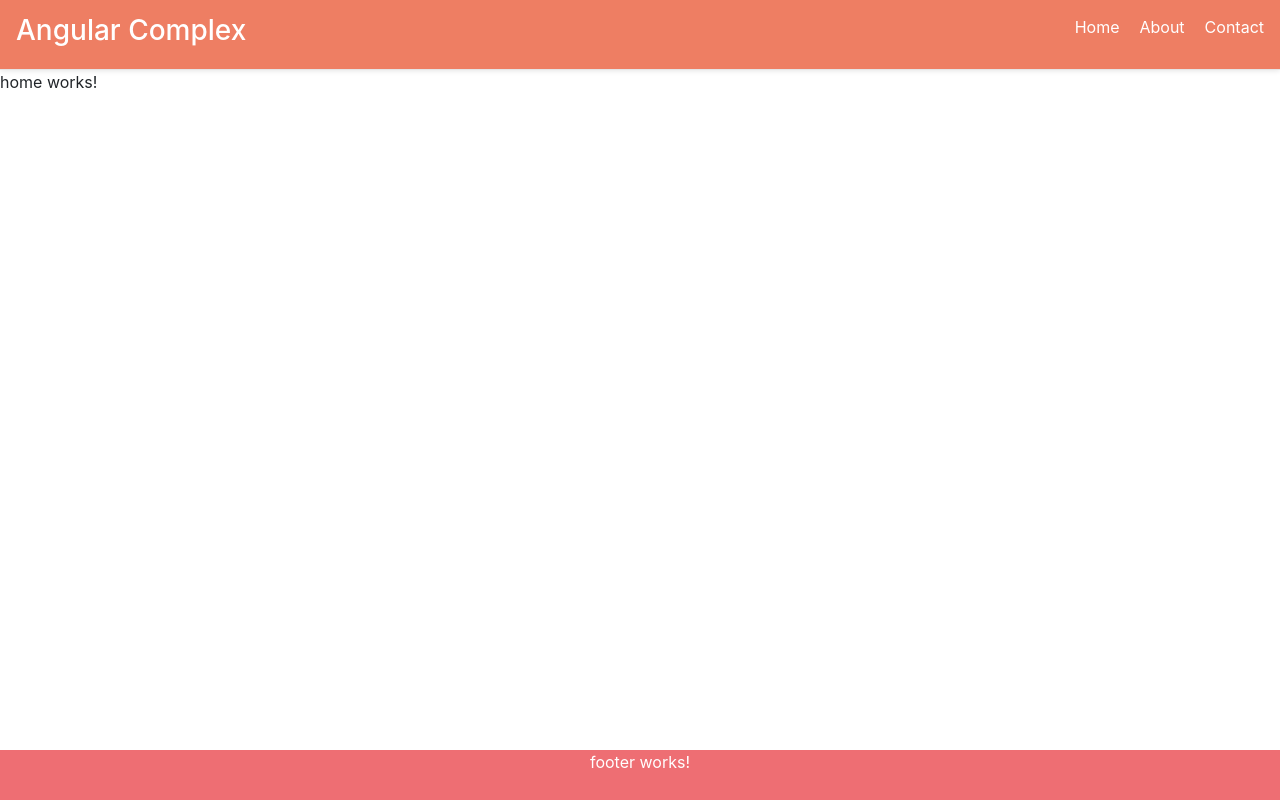
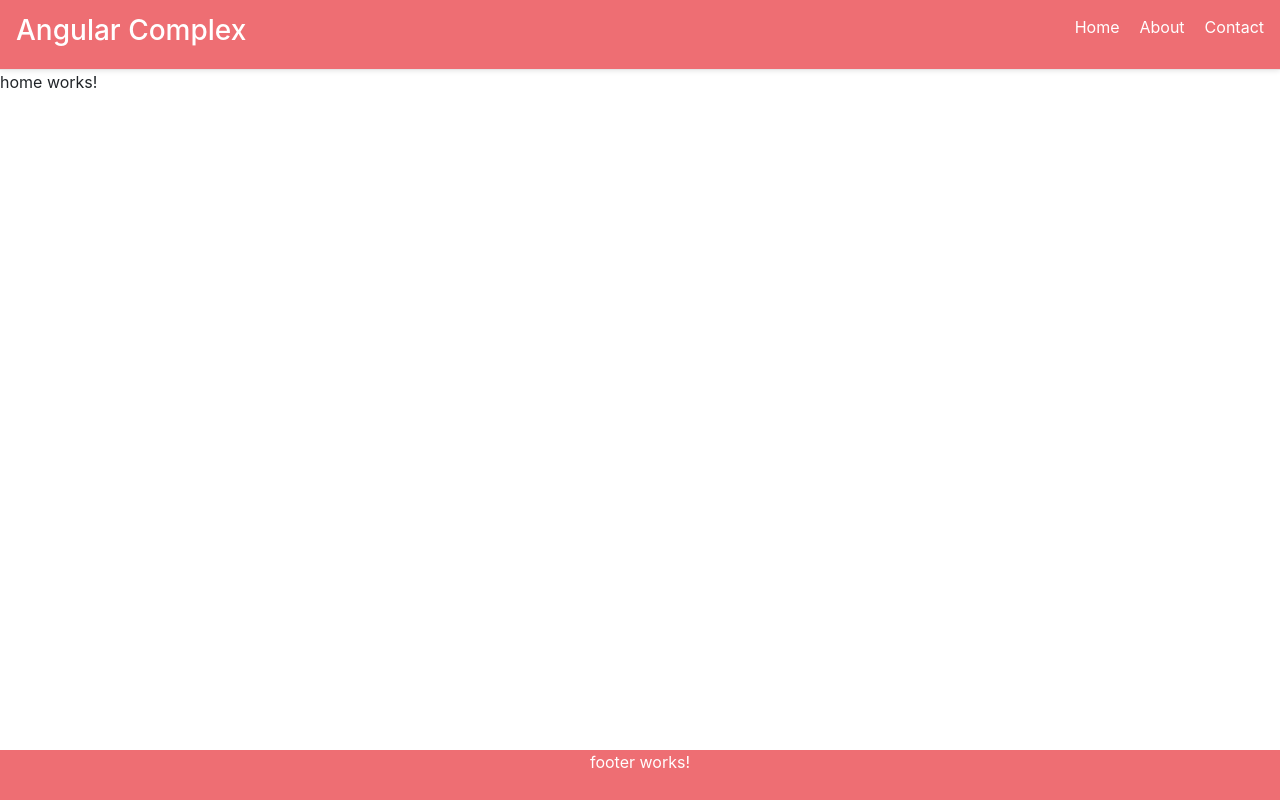
Before and after one commit to Mbote-Joseph/Angular-Comprehensive-, an Angular app: page /home in a window 1280 px wide. Built offline with nearby package versions, Linux system fonts and the light colour scheme.

Commit message:
Angular Tutorial Point

```diff
--- a/src/app/components/header/header.component.css
+++ b/src/app/components/header/header.component.css
@@ -15,7 +15,7 @@
  */
 
 nav {
-  background-color: #ee7e63;
+  background-color: #ee6e73;
   padding: 0.5rem 1rem;
   border-bottom: 1px solid #e5e5e5;
   min-height: 70px;
```
